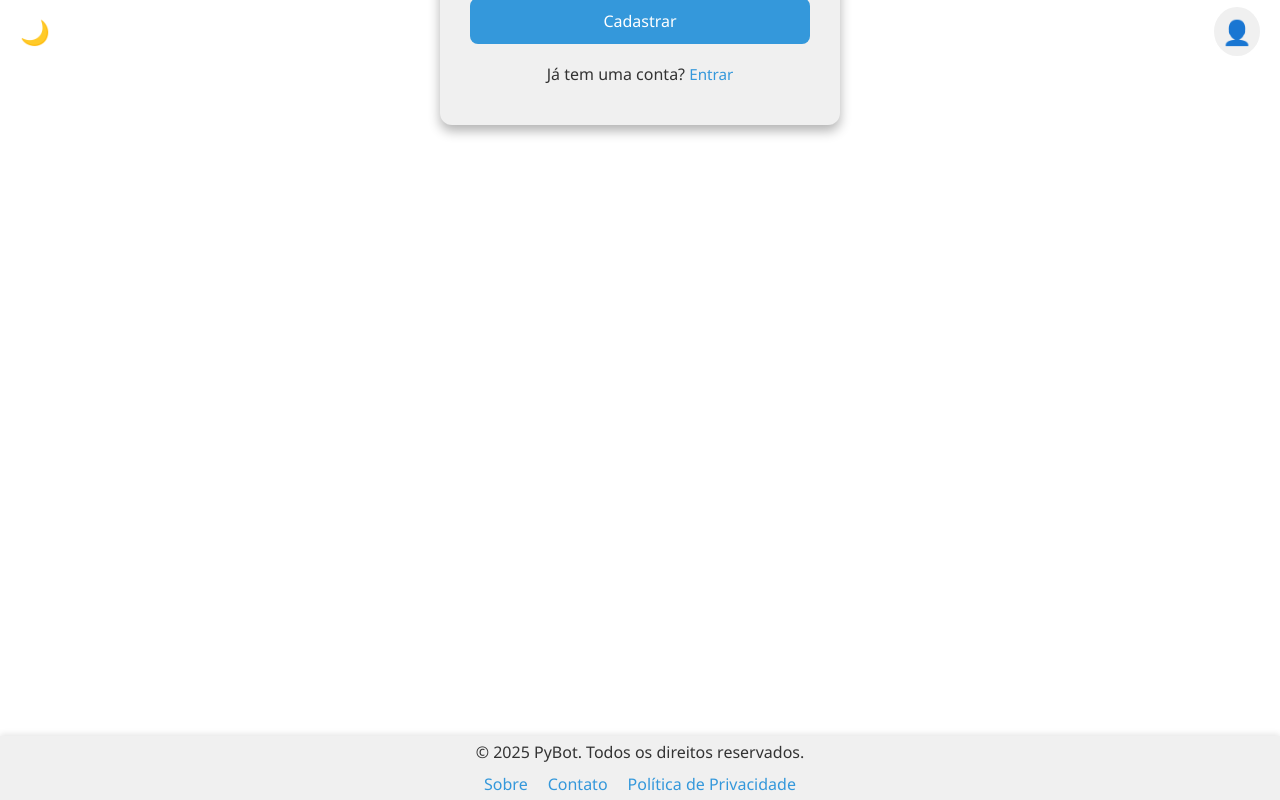
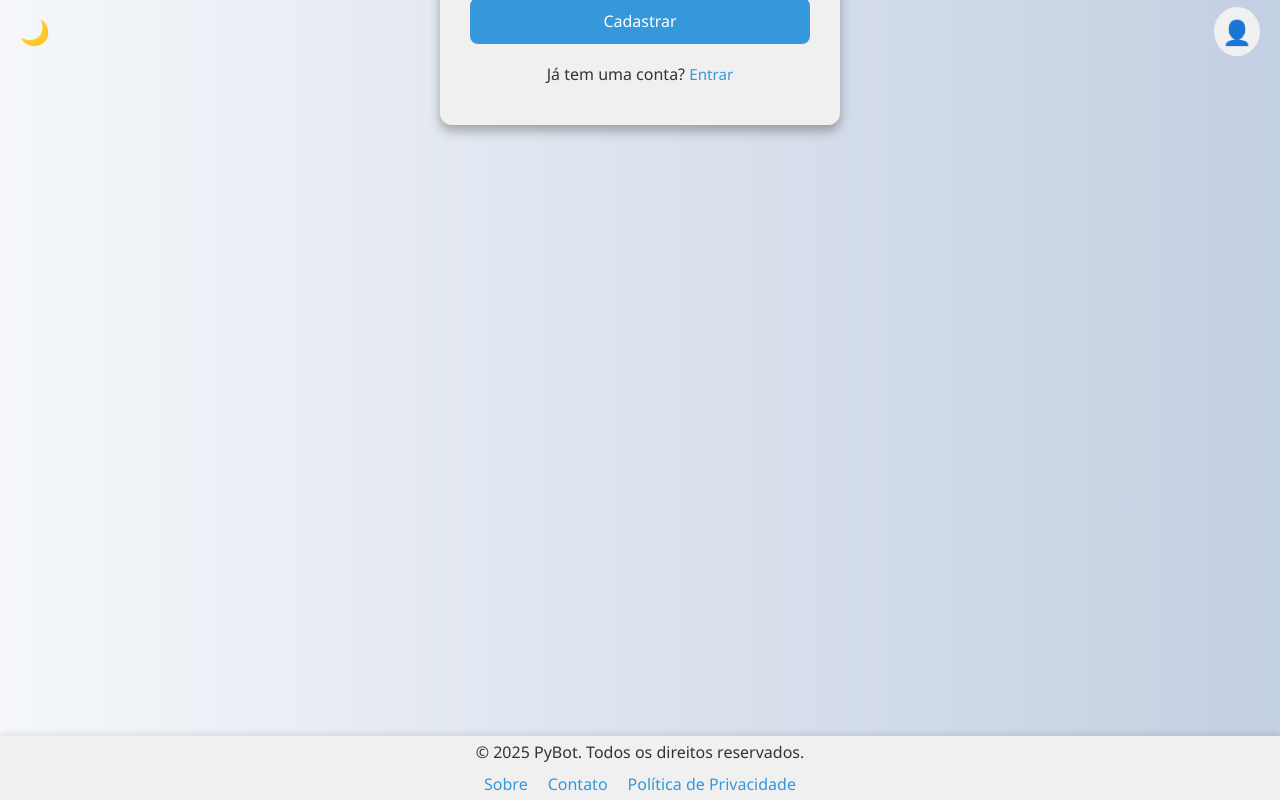
Before and after one commit to WirkLichKeit1/PyBot, a Flask app: page /cadastro in a window 1280 px wide. Run offline with Flask 3, Linux system fonts and the light colour scheme.

Commit message:
Update cadastro.css

```diff
--- a/static/cadastro.css
+++ b/static/cadastro.css
@@ -34,7 +34,7 @@
 body {
   margin: 0;
   padding: 0;
-  background-color: var(--fundo);
+  background: linear-gradient(to right, #f5f7fa, #c3cfe2);
   color: var(--texto);
   font-family: Arial, sans-serif;
   display: flex;
```
